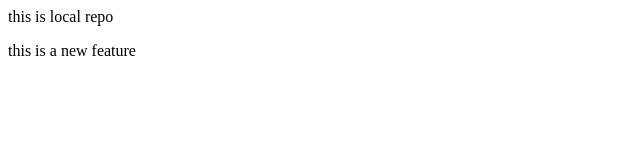
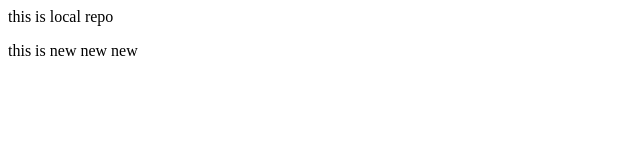
Before and after one commit to Brundashree-A/localRepo, a plain HTML site: page localrepo/index.html in a window 1280 px wide. Shown: the full height of the page, 0-640 px from the left. Drawn offline with Linux system fonts and the light colour scheme.

Commit message:
add new feature

```diff
--- a/localrepo/index.html
+++ b/localrepo/index.html
@@ -1,2 +1,2 @@
 <p>this is local repo</p>
-<p>this is a new feature</p>
+<p>this is new new new</p>
```
